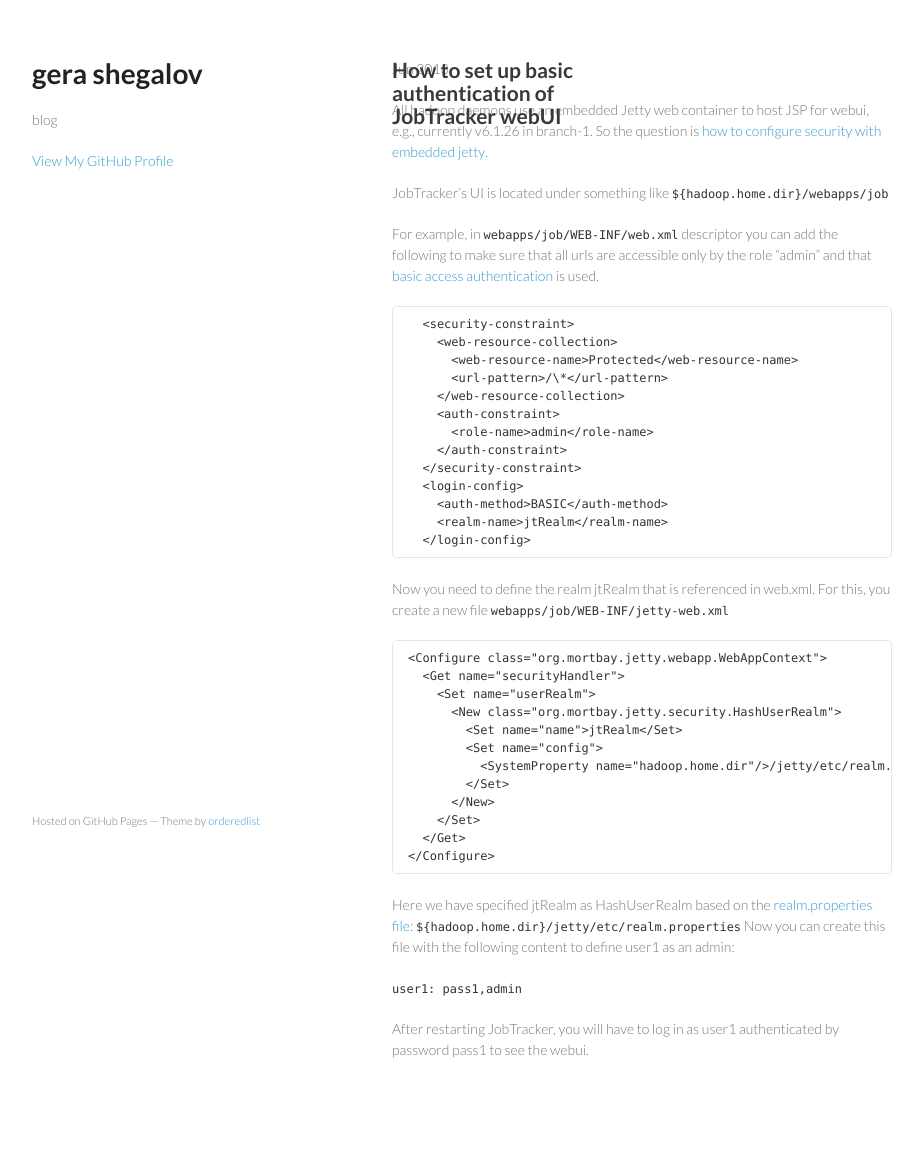
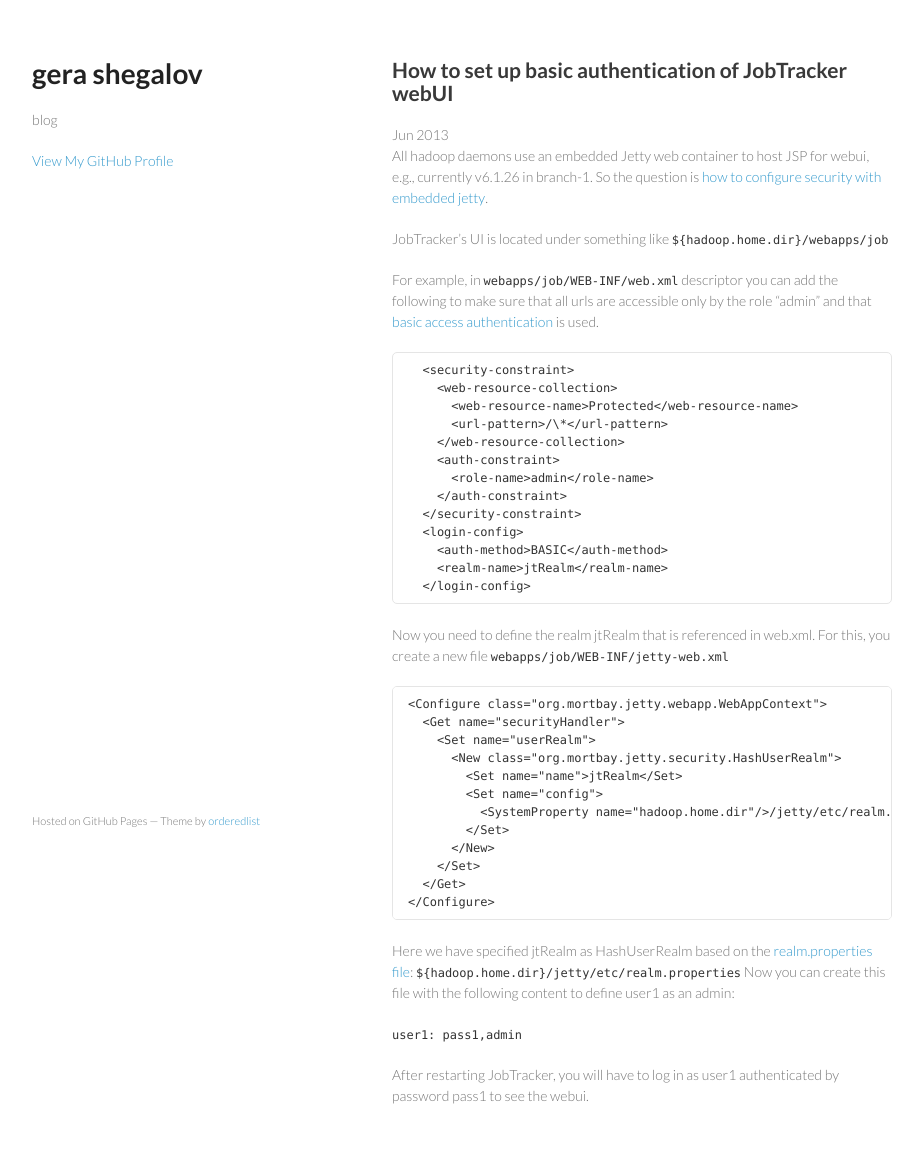
Before and after one commit to gerashegalov/gerashegalov.github.io, a Jekyll site: the page built from _posts/2013-06-28-basic-authentication-of-JobTracker-webui.md, in a window 1280 px wide. Shown: the whole page, without its empty margins (178-1101 px from the left). Built offline with Jekyll 4.4.1, drawn with Linux system fonts in a browser that asks for light colours; before the commit the page ends 1130 px from its top, so only the background shows below that.

Commit message:
Update post.html

```diff
--- a/_layouts/post.html
+++ b/_layouts/post.html
@@ -3,20 +3,13 @@ layout: default
 blog: true
 ---
 
-<article id="article-content">
-  <header id="article-header">
 <h2>{{ page.title }}</h2>
-  </header>
-  <div id="date-header">
-    <p>
+<div>
   {{ page.date | date: "%b %Y" }}
   {% if page.updated_at %}
     revised {{ page.updated_at }}
   {% endif %}
-    </p>
 </div>
-
-  <div id="article-content">
+<div>
  {{ content }}
 </div>
-</article>
```
Lines whose indentation alone changed are shown as unchanged.
